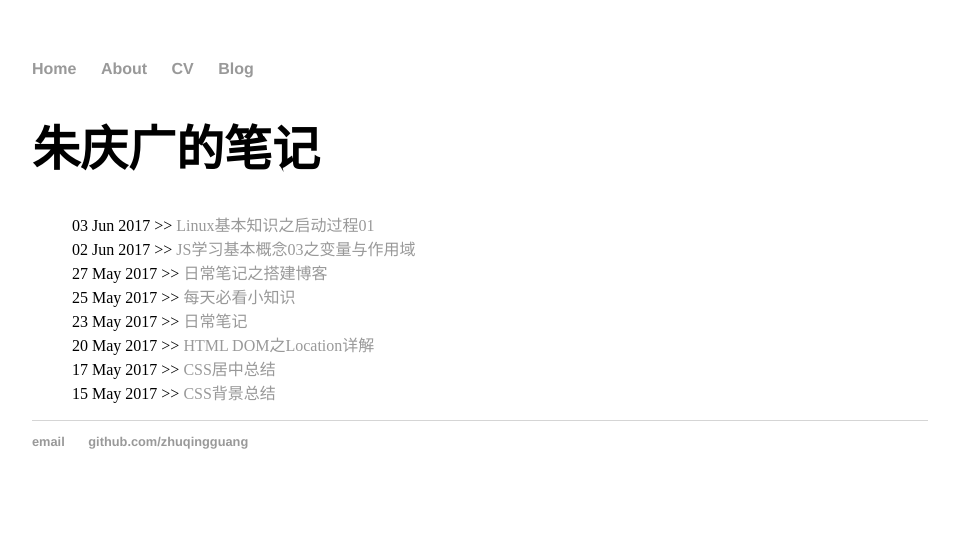
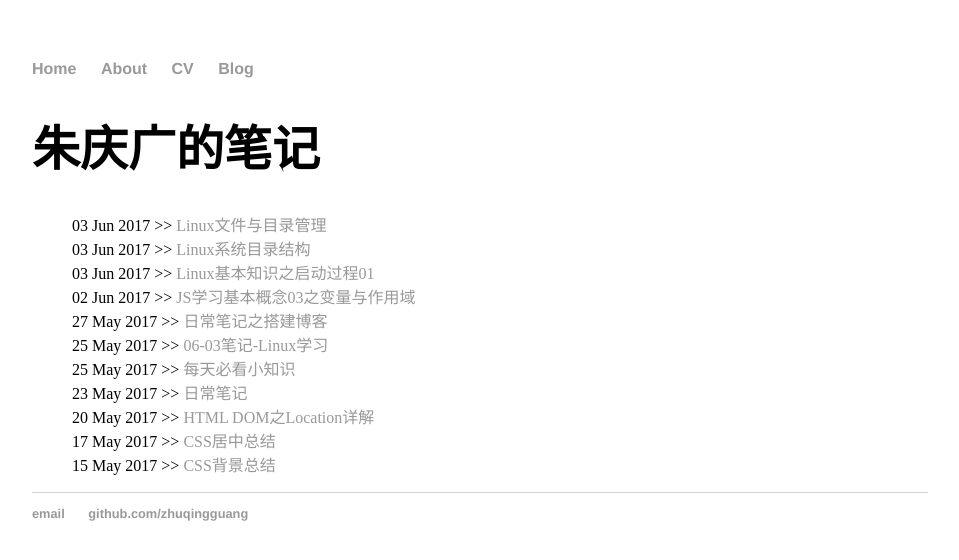
Before and after one commit to way2ex/notes, a Jekyll site: the page built from index.html, in a window 1280 px wide. Shown: the top 560 px of the page, without its empty margins (160-1119 px from the left). Built offline with Jekyll 4.4.1, drawn with Linux system fonts in a browser that asks for light colours; some of the changed lines change nothing that is shown.

Commit message:
update Scene-management

````diff
--- a/_posts/2017-05-25-EvenydayView.md
+++ b/_posts/2017-05-25-EvenydayView.md
@@ -6,8 +6,30 @@ categories: [MyNotes]
 
 ---
 
-### Sublime中调出ColorPicker
+#### Sublime中调出ColorPicker
 ctrl + shift + C
-### font属性的缩写
+
+#### font属性的缩写
 font: font-style | font-variant | font-weight | font-size | line-height | font-family
 ``font: normal 100 14px/14px arial;``
+
+#### linux命令
+- ``cd ~``: 进入当前用户的目录，比如当前用户是vac,则进入/root/vac
+- ``cd /``: 进入根目录  ，例如linux系统进入到 /root
+- ``pwd``: 输出当前目录的全路径
+
+#### vim操作
+- ``i`` : 进入编辑模式
+- ``esc`` : 退出编辑模式
+- ``:wq`` : 保存并退出
+
+#### 阿里云操作
+- ``yum install vim`` : 安装vim
+- `` vim example.js`` : 用vim打开文件
+
+#### 查看公网IP
+在linux终端提示符下，输入以下命令：
+curl members.3322.org/dyndns/getip
+
+#### 阿里云配置外网访问
+https://help.aliyun.com/document_detail/25475.html?spm=5176.2020520101.121.2.eKLyed#allowHttp
--- /dev/null
+++ b/_posts/2017-06-03-LinuxLearning02.md
@@ -0,0 +1,68 @@
+---
+layout: post
+title: Linux系统目录结构
+date: 2017-06-03
+categories: [Linux, MyNotes]
+tags: [Linux]
+
+---
+
+输入``ls /``会出现下图:
+![]({{site.url}}/assets/blog_images/4_20.png)
+以下是对这些目录的解释：
+- /bin：
+bin是Binary的缩写, 这个目录存放着最经常使用的命令。
+- /boot：
+这里存放的是启动Linux时使用的一些核心文件，包括一些连接文件以及镜像文件。
+- /dev ：
+dev是Device(设备)的缩写, 该目录下存放的是Linux的外部设备，在Linux中访问设备的方式和访问文件的方式是相同的。
+- /etc：
+这个目录用来存放所有的系统管理所需要的配置文件和子目录。
+- /home：
+用户的主目录，在Linux中，每个用户都有一个自己的目录，一般该目录名是以用户的账号命名的。
+- /lib：
+这个目录里存放着系统最基本的动态连接共享库，其作用类似于Windows里的DLL文件。几乎所有的应用程序都需要用到这些共享库。
+- /lost+found：
+这个目录一般情况下是空的，当系统非法关机后，这里就存放了一些文件。
+- /media：
+linux系统会自动识别一些设备，例如U盘、光驱等等，当识别后，linux会把识别的设备挂载到这个目录下。
+- /mnt：
+系统提供该目录是为了让用户临时挂载别的文件系统的，我们可以将光驱挂载在/mnt/上，然后进入该目录就可以查看光驱里的内容了。
+- /opt：
+ 这是给主机额外安装软件所摆放的目录。比如你安装一个ORACLE数据库则就可以放到这个目录下。默认是空的。
+- /proc：
+这个目录是一个虚拟的目录，它是系统内存的映射，我们可以通过直接访问这个目录来获取系统信息。
+这个目录的内容不在硬盘上而是在内存里，我们也可以直接修改里面的某些文件，比如可以通过下面的命令来屏蔽主机的ping命令，使别人无法ping你的机器：
+```
+echo 1 > /proc/sys/net/ipv4/icmp_echo_ignore_all
+```
+- /root：
+该目录为系统管理员，也称作超级权限者的用户主目录。
+- /sbin：
+s就是Super User的意思，这里存放的是系统管理员使用的系统管理程序。
+- /selinux：
+ 这个目录是Redhat/CentOS所特有的目录，Selinux是一个安全机制，类似于windows的防火墙，但是这套机制比较复杂，这个目录就是存放selinux相关的文件的。
+- /srv：
+ 该目录存放一些服务启动之后需要提取的数据。
+- /sys：
+ 这是linux2.6内核的一个很大的变化。该目录下安装了2.6内核中新出现的一个文件系统 sysfs 。
+sysfs文件系统集成了下面3种文件系统的信息：针对进程信息的proc文件系统、针对设备的devfs文件系统以及针对伪终端的devpts文件系统。
+该文件系统是内核设备树的一个直观反映。
+当一个内核对象被创建的时候，对应的文件和目录也在内核对象子系统中被创建。
+- /tmp：
+这个目录是用来存放一些临时文件的。
+- /usr：
+ 这是一个非常重要的目录，用户的很多应用程序和文件都放在这个目录下，类似与windows下的program files目录。
+- /usr/bin：
+系统用户使用的应用程序。
+- /usr/sbin：
+超级用户使用的比较高级的管理程序和系统守护程序。
+- /usr/src：内核源代码默认的放置目录。
+- /var：
+这个目录中存放着在不断扩充着的东西，我们习惯将那些经常被修改的目录放在这个目录下。包括各种日志文件。
+
+在linux系统中，有几个目录是比较重要的，平时需要注意不要误删除或者随意更改内部文件。
+/etc： 上边也提到了，这个是系统中的配置文件，如果你更改了该目录下的某个文件可能会导致系统不能启动。
+/bin, /sbin, /usr/bin, /usr/sbin: 这是系统预设的执行文件的放置目录，比如 ls 就是在/bin/ls 目录下的。
+值得提出的是，/bin, /usr/bin 是给系统用户使用的指令（除root外的通用户），而/sbin, /usr/sbin 则是给root使用的指令。
+/var： 这是一个非常重要的目录，系统上跑了很多程序，那么每个程序都会有相应的日志产生，而这些日志就被记录到这个目录下，具体在/var/log 目录下，另外mail的预设放置也是在这里。
--- /dev/null
+++ b/_posts/2017-06-03-LinuxLearning03.md
@@ -0,0 +1,166 @@
+---
+layout: post
+title: Linux文件与目录管理
+date: 2017-06-03
+categories: [Linux, MyNotes]
+tags: [Linux]
+
+---
+
+## 目录常用命令
+### ls(列出目录)
+参数：
+- -a ：全部的文件，连同隐藏档( 开头为 . 的文件) 一起列出来(常用)
+- -d ：仅列出目录本身，而不是列出目录内的文件数据(常用)
+- -l ：长数据串列出，包含文件的属性与权限等等数据；(常用)
+
+### cd(change directory)
+```
+#使用 mkdir 命令创建 runoob 目录
+[root@www ~]# mkdir runoob
+
+#使用绝对路径切换到 runoob 目录
+[root@www ~]# cd /root/runoob/
+
+#使用相对路径切换到 runoob 目录
+[root@www ~]# cd ./runoob/
+
+# 表示回到自己的家目录，亦即是 /root 这个目录
+[root@www runoob]# cd ~
+
+# 表示去到目前的上一级目录，亦即是 /root 的上一级目录的意思；
+[root@www ~]# cd ..
+```
+
+### pwd (显示目前所在的目录)
+```
+[root@www ~]# pwd [-P]
+选项与参数：
+-P  ：显示出确实的路径，而非使用连结 (link) 路径。
+
+范例：单纯显示出目前的工作目录：
+[root@www ~]# pwd
+/root   <== 显示出目录啦～
+
+范例：显示出实际的工作目录，而非连结档本身的目录名而已
+[root@www ~]# cd /var/mail   <==注意，/var/mail是一个连结档
+[root@www mail]# pwd
+/var/mail         <==列出目前的工作目录
+[root@www mail]# pwd -P
+/var/spool/mail   <==怎么回事？有没有加 -P 差很多～
+[root@www mail]# ls -ld /var/mail
+lrwxrwxrwx 1 root root 10 Sep  4 17:54 /var/mail -> spool/mail
+# 看到这里应该知道为啥了吧？因为 /var/mail 是连结档，连结到 /var/spool/mail
+# 所以，加上 pwd -P 的选项后，会不以连结档的数据显示，而是显示正确的完整路径啊！
+```
+
+### mkdir (创建新目录)
+选项与参数：
+- -m ：配置文件的权限喔！直接配置，不需要看默认权限 (umask) 的脸色～
+- -p ：帮助你直接将所需要的目录(包含上一级目录)递归创建起来！
+```
+[root@www ~]# cd /tmp
+[root@www tmp]# mkdir test    <==创建一名为 test 的新目录
+[root@www tmp]# mkdir test1/test2/test3/test4
+mkdir: cannot create directory `test1/test2/test3/test4':
+No such file or directory       <== 没办法直接创建此目录啊！
+[root@www tmp]# mkdir -p test1/test2/test3/test4
+```
+
+### rmdir(删除空的目录)
+选项与参数：
+- -p ：连同上一级『空的』目录也一起删除
+
+**注意**:这个 rmdir 仅能删除空的目录，你可以使用 rm 命令来删除非空目录。
+
+### cp (复制文件或目录)
+```
+[root@www ~]# cp [-adfilprsu] 来源档(source) 目标档(destination)
+[root@www ~]# cp [options] source1 source2 source3 .... directory
+```
+选项与参数：
+- -a：相当於 -pdr 的意思，至於 pdr 请参考下列说明；(常用)
+- -d：若来源档为连结档的属性(link file)，则复制连结档属性而非文件本身；
+- -f：为强制(force)的意思，若目标文件已经存在且无法开启，则移除后再尝试一次；
+- -i：若目标档(destination)已经存在时，在覆盖时会先询问动作的进行(常用)
+- -l：进行硬式连结(hard link)的连结档创建，而非复制文件本身；
+- -p：连同文件的属性一起复制过去，而非使用默认属性(备份常用)；
+- -r：递归持续复制，用於目录的复制行为；(常用)
+- -s：复制成为符号连结档 (symbolic link)，亦即『捷径』文件；
+- -u：若 destination 比 source 旧才升级 destination ！
+
+### rm (移除文件或目录)
+选项与参数：
+- -f ：就是 force 的意思，忽略不存在的文件，不会出现警告信息；
+- -i ：互动模式，在删除前会询问使用者是否动作
+- -r ：递归删除啊！最常用在目录的删除了！这是非常危险的选项！！！
+
+### mv (移动文件与目录，或修改名称)
+选项与参数：
+- -f ：force 强制的意思，如果目标文件已经存在，不会询问而直接覆盖；
+- -i ：若目标文件 (destination) 已经存在时，就会询问是否覆盖！
+- -u ：若目标文件已经存在，且 source 比较新，才会升级 (update)
+
+## Linux 文件内容查看
+Linux系统中使用以下命令来查看文件的内容：
+- cat  由第一行开始显示文件内容
+- tac  从最后一行开始显示，可以看出 tac 是 cat 的倒著写！
+- nl   显示的时候，顺道输出行号！
+- more 一页一页的显示文件内容
+- less 与 more 类似，但是比 more 更好的是，他可以往前翻页！
+- head 只看头几行
+- tail 只看尾巴几行
+你可以使用 man [命令]来查看各个命令的使用文档，如 ：man cp。
+
+### cat
+选项与参数：
+- -A ：相当於 -vET 的整合选项，可列出一些特殊字符而不是空白而已；
+- -b ：列出行号，仅针对非空白行做行号显示，空白行不标行号！
+- -E ：将结尾的断行字节 $ 显示出来；
+- -n ：列印出行号，连同空白行也会有行号，与 -b 的选项不同；
+- -T ：将 [tab] 按键以 ^I 显示出来；
+- -v ：列出一些看不出来的特殊字符
+
+### nl
+显示行号
+选项与参数：
+- -b ：指定行号指定的方式，主要有两种：
+ -b a ：表示不论是否为空行，也同样列出行号(类似 cat -n)；
+ -b t ：如果有空行，空的那一行不要列出行号(默认值)；
+- -n ：列出行号表示的方法，主要有三种：
+ -n ln ：行号在萤幕的最左方显示；
+ -n rn ：行号在自己栏位的最右方显示，且不加 0 ；
+ -n rz ：行号在自己栏位的最右方显示，且加 0 ；
+-w ：行号栏位的占用的位数。
+
+### more
+在 more 这个程序的运行过程中，你有几个按键可以按的：
+- 空白键 (space)：代表向下翻一页；
+- Enter         ：代表向下翻『一行』；
+- /字串         ：代表在这个显示的内容当中，向下搜寻『字串』这个关键字；
+- :f            ：立刻显示出档名以及目前显示的行数；
+- q             ：代表立刻离开 more ，不再显示该文件内容。
+- b 或 [ctrl]-b ：代表往回翻页，不过这动作只对文件有用，对管线无用。
+
+### less
+less运行时可以输入的命令有：
+- 空白键    ：向下翻动一页；
+- [pagedown]：向下翻动一页；
+- [pageup]  ：向上翻动一页；
+- /字串     ：向下搜寻『字串』的功能；
+- ?字串     ：向上搜寻『字串』的功能；
+- n         ：重复前一个搜寻 (与 / 或 ? 有关！)
+- N         ：反向的重复前一个搜寻 (与 / 或 ? 有关！)
+- q         ：离开 less 这个程序；
+
+### head
+取出文件前面几行
+```
+head [-n number] 文件
+```
+
+### tail
+取出文件后面几行
+选项与参数：
+- -n ：后面接数字，代表显示几行的意思
+- -f ：表示持续侦测后面所接的档名，要等到按下[ctrl]-c才会结束tail的侦测
--- /dev/null
+++ b/_posts/2017-06-03-Notes.md
@@ -0,0 +1,97 @@
+---
+layout: post
+title: "06-03笔记-Linux学习"
+date: 2017-05-25
+categories: [MyNotes]
+
+---
+
+## 在Linux中安装软件
+- 安装git
+ ```apt-get install git``
+- 下载安装atom
+ - 在Ubuntu系统下，下载官网的.deb文件
+  ``wget  https://github.com/atom/atom/releases/download/v1.8.0/atom-amd64.deb``
+  最好加上sudo，不然会有权限问题
+ - 解压包并安装
+  ``sudo dpkg --install atom-amd64.deb``
+  出错了--
+  因为有一些依赖包没有安装，使用以下命令
+  ``sudo apt-get -f install``
+- 另一种方法安装
+ ```
+ sudo apt-get install software-properties-common
+sudo apt-add-repository ppa:webupd8team/atom
+sudo apt-get update
+sudo apt-get install atom
+ ```
+- 运行atom
+安装后名字为atom-beta,所以运行命令``sudo atom-beta``
+出错！
+```
+Vinux@DESKTOP-SGIPJ0K:/usr/lib$ /usr/share/atom-beta/atom: error while loading shared libraries: libXss.so.1: cannot open shared object file: No such file or directory
+```
+网上搜到解决办法
+``sudo apt-get install libxscrnsaver``
+出错！
+```
+E: Unable to locate package libxscrnsaver
+```
+百度到说是软件源未更新,解决办法:``sudo apt-get update``,还是不行
+再百度：更换软件源
+```
+sudo cp /etc/apt/sources.list /etc/apt/sources.list.bak #备份
+sudo vim /etc/apt/sources.list #修改
+sudo apt-get update #更新列表
+```
+修改为阿里云源
+```
+deb http://mirrors.aliyun.com/ubuntu/ trusty main restricted universe multiverse
+deb http://mirrors.aliyun.com/ubuntu/ trusty-security main restricted universe multiverse
+deb http://mirrors.aliyun.com/ubuntu/ trusty-updates main restricted universe multiverse
+deb http://mirrors.aliyun.com/ubuntu/ trusty-proposed main restricted universe multiverse
+deb http://mirrors.aliyun.com/ubuntu/ trusty-backports main restricted universe multiverse
+deb-src http://mirrors.aliyun.com/ubuntu/ trusty main restricted universe multiverse
+deb-src http://mirrors.aliyun.com/ubuntu/ trusty-security main restricted universe multiverse
+deb-src http://mirrors.aliyun.com/ubuntu/ trusty-updates main restricted universe multiverse
+deb-src http://mirrors.aliyun.com/ubuntu/ trusty-proposed main restricted universe multiverse
+deb-src http://mirrors.aliyun.com/ubuntu/ trusty-backports main restricted universe multiverse
+```
+最后安装了libxss1，终于换了另一个错误。。。
+``sudo apt-get install libxss1``
+错误:
+```
+Vinux@DESKTOP-SGIPJ0K:/etc/apt$ /usr/bin/atom-beta: line 130:  6656 Aborted                 (core dumped) nohup "$ATOM_PATH" --executed-from="$(pwd)" --pid=$$ "$@" > "$ATOM_HOME/nohup.out" 2>&1
+[6656:0603/182115:FATAL:render_sandbox_host_linux.cc(40)] Check failed: 0 == shutdown(renderer_socket_, SHUT_RD). shutdown: Invalid argument
+#0 0x000001e09b2e <unknown>
+#1 0x000001e1f73b <unknown>
+#2 0x000001e1fcfd <unknown>
+#3 0x000002893352 <unknown>
+#4 0x00000265e7f9 <unknown>
+#5 0x000002664dbf <unknown>
+#6 0x00000265de96 <unknown>
+#7 0x000001204397 <unknown>
+#8 0x000001202e70 <unknown>
+#9 0x0000033a9803 main
+#10 0x7f7ede701f45 __libc_start_main
+#11 0x000000575279 <unknown>
+```
+放弃了！！
+
+## 查看是否安装包
+- rpm包安装
+查看所有
+```
+ rpm -qa
+```
+查找特定包
+```
+ rpm -qa|grep packagename
+```
+- deb包安装
+```
+ dpkg -l|grep packagename
+```
+
+## vim中安装emmet插件
+[here](https://askubuntu.com/questions/745318/how-to-install-emmet-or-any-web-development-plugins-for-vim-editor)
````
Also changed, not shown: assets/blog_images/4_20.png (added).
